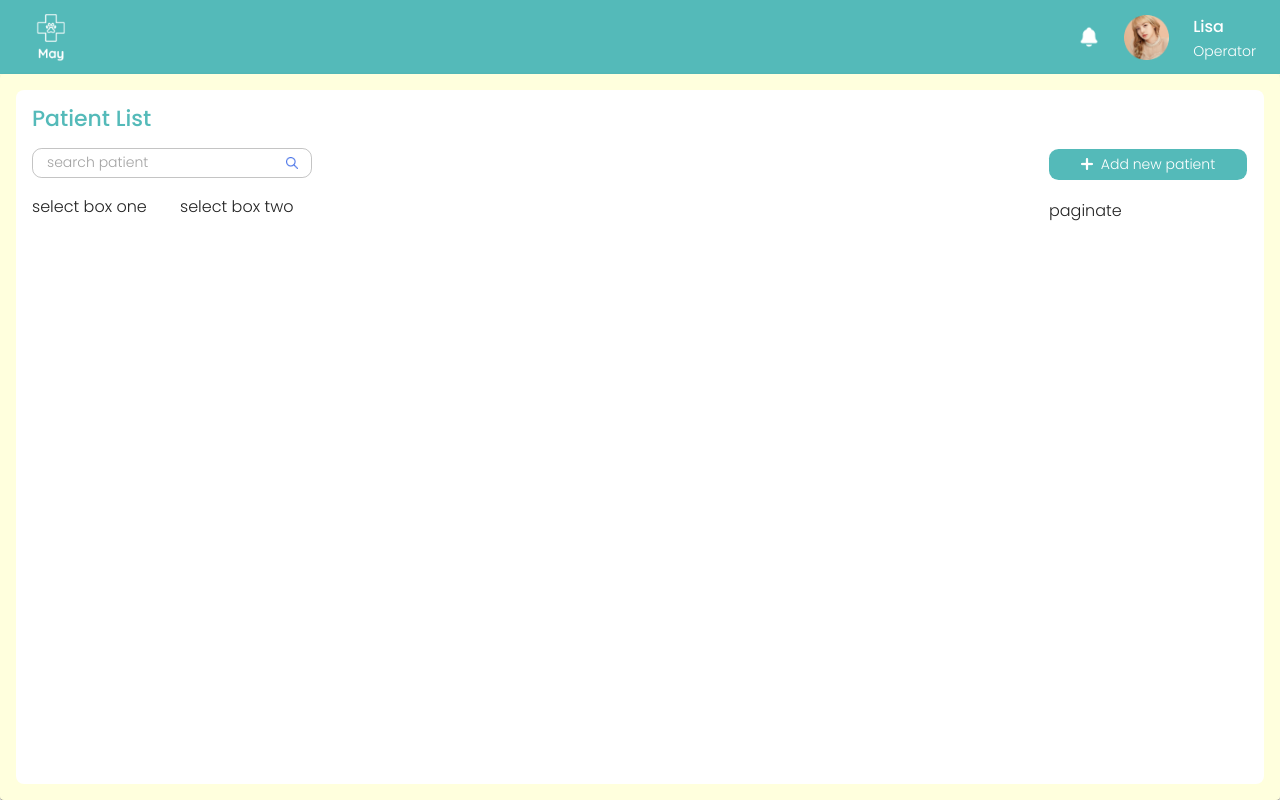
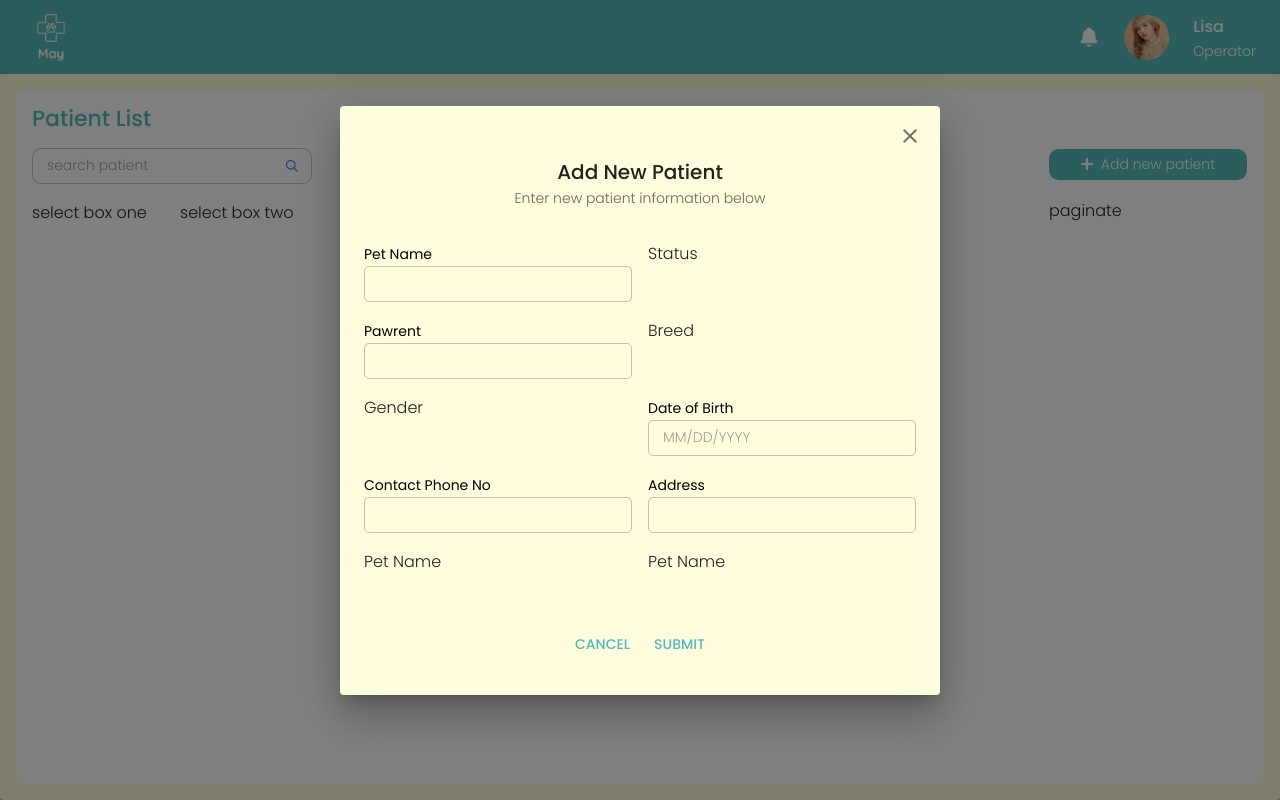
Before and after one commit to sawnaytharpoe02/MayClinic, a Next.js app in the folder frontend/: page / in a window 1280 px wide. Both pictures are taken after a click on the button "Add new patient". Built offline with nearby package versions, Linux system fonts and the light colour scheme.

Commit message:
fixing error for localization provider server

```diff
--- a/frontend/src/app/components/PatientList.tsx
+++ b/frontend/src/app/components/PatientList.tsx
@@ -1,9 +1,24 @@
-import React from 'react';
+'use client';
+
+import React, { useState } from 'react';
 import { Box, Stack, Typography, Grid, TextField } from '@mui/material';
 import AddPatientBtn from './button/AddPatientBtn';
 import Image from 'next/image';
+import CommonDialog from './dialog/CommonDialog';
 
 const PatientList = () => {
+  const [openDialog, setOpenDialog] = useState<boolean>(false);
+  const [modalType, setModalType] = useState<string>('' as string);
+
+  const handleAddPatient = () => {
+    setOpenDialog(true);
+    setModalType('add');
+  };
+
+  const handleClose = () => {
+    setOpenDialog(false);
+  };
+
   return (
     <Box p={2}>
       {/* title */}
@@ -59,12 +74,27 @@ const PatientList = () => {
           }}>
           <Stack sx={{ width: '200px' }} spacing={2}>
             <Box sx={{ border: '1px solid white' }}>
-              <AddPatientBtn>Add new patient</AddPatientBtn>
+              <AddPatientBtn onClick={handleAddPatient}>
+                Add new patient
+              </AddPatientBtn>
             </Box>
             <Box sx={{ border: '1px solid white' }}>paginate</Box>
           </Stack>
         </Grid>
       </Grid>
+
+      {openDialog && (
+        <CommonDialog
+          open={openDialog}
+          handleClose={handleClose}
+          title={modalType === 'add' ? 'Add New Patient' : 'Update Patient'}
+          content={
+            modalType === 'add'
+              ? 'Enter new patient information below'
+              : 'Enter update patient information below'
+          }
+        />
+      )}
     </Box>
   );
 };
--- /dev/null
+++ b/frontend/src/app/components/dialog/CommonDialog.tsx
@@ -0,0 +1,53 @@
+'use client';
+
+import React from 'react';
+import Dialog from '@mui/material/Dialog';
+import DialogActions from '@mui/material/DialogActions';
+import DialogContent from '@mui/material/DialogContent';
+import DialogContentText from '@mui/material/DialogContentText';
+import DialogTitle from '@mui/material/DialogTitle';
+import Button from '@mui/material/Button';
+import { Box, IconButton } from '@mui/material';
+import CloseIcon from '@mui/icons-material/Close';
+import AddPatientForm from '../form/AddPatientForm';
+
+const CommonDialog = ({
+  open,
+  handleClose,
+  title,
+  content,
+}: {
+  open: boolean;
+  handleClose: () => void;
+  title: string;
+  content: string;
+}) => {
+  return (
+    <>
+      <Dialog open={open} onClose={handleClose}>
+        <Box>
+          <IconButton
+            aria-label="close"
+            onClick={handleClose}
+            sx={{ m: '10px 10px 0 auto', display: 'flex' }}>
+            <CloseIcon />
+          </IconButton>
+        </Box>
+        <DialogTitle sx={{ textAlign: 'center', py: 0 }}>{title}</DialogTitle>
+        <DialogContent>
+          <DialogContentText sx={{ textAlign: 'center' }}>
+            {content}
+          </DialogContentText>
+          {/* Form */}
+          <AddPatientForm />
+        </DialogContent>
+        <DialogActions sx={{ justifyContent: 'center', p: 4 }}>
+          <Button onClick={handleClose}>Cancel</Button>
+          <Button type="submit">Submit</Button>
+        </DialogActions>
+      </Dialog>
+    </>
+  );
+};
+
+export default CommonDialog;
--- /dev/null
+++ b/frontend/src/app/components/form/AddPatientForm.tsx
@@ -0,0 +1,165 @@
+'use client';
+
+import React from 'react';
+import { useForm, Controller } from 'react-hook-form';
+import {
+  PatientSchemaType,
+  patientSchema,
+} from '@/lib/validations/patientSchema';
+import { zodResolver } from '@hookform/resolvers/zod';
+import { Grid, TextField, FormLabel } from '@mui/material';
+import { DatePicker } from '@mui/x-date-pickers';
+import dayjs, { Dayjs } from 'dayjs';
+
+const AddPatientForm = () => {
+  const {
+    control,
+    handleSubmit,
+    formState: { errors },
+  } = useForm({
+    defaultValues: {
+      petName: '',
+      status: '',
+      gender: '',
+      pawrent: '',
+      breed: '',
+      dob: null,
+      phone: '',
+      address: '',
+      city: '',
+      township: '',
+    },
+    resolver: zodResolver(patientSchema),
+  });
+
+  const isWeekend = (date: Dayjs) => {
+    const day = date.day();
+    return day === 0 || day === 6;
+  };
+
+  const onSubmit = (data: PatientSchemaType) => {
+    console.log(data);
+  };
+
+  return (
+    <form onSubmit={handleSubmit(onSubmit)}>
+      <Grid container spacing={2} mt={2}>
+        <Grid item xs={12} md={6}>
+          <FormLabel htmlFor="petName" sx={{ color: '#000', fontWeight: 400 }}>
+            Pet Name
+          </FormLabel>
+          <Controller
+            name="petName"
+            control={control}
+            render={({ field }) => (
+              <TextField
+                fullWidth
+                id="petName"
+                error={!!errors.petName}
+                helperText={errors.petName?.message}
+                {...field}
+              />
+            )}
+          />
+        </Grid>
+        <Grid item xs={12} md={6}>
+          Status
+        </Grid>
+        <Grid item xs={12} md={6}>
+          <FormLabel htmlFor="pawrent" sx={{ color: '#000', fontWeight: 400 }}>
+            Pawrent
+          </FormLabel>
+          <Controller
+            name="pawrent"
+            control={control}
+            render={({ field }) => (
+              <TextField
+                fullWidth
+                id="pawrent"
+                error={!!errors.pawrent}
+                helperText={errors.pawrent?.message}
+                {...field}
+              />
+            )}
+          />
+        </Grid>
+        <Grid item xs={12} md={6}>
+          Breed
+        </Grid>
+        <Grid item xs={12} md={6}>
+          Gender
+        </Grid>
+        <Grid item xs={12} md={6}>
+          <FormLabel htmlFor="dob" sx={{ color: '#000', fontWeight: 400 }}>
+            Date of Birth
+          </FormLabel>
+          <Controller
+            name="dob"
+            control={control}
+            render={({ field }) => (
+              <DatePicker
+                {...field}
+                value={field.value ? dayjs(field.value) : null}
+                shouldDisableDate={isWeekend}
+                slotProps={{
+                  textField: {
+                    fullWidth: true,
+                    error: !!errors.dob,
+                    helperText: errors.dob?.message,
+                  },
+                }}
+                onChange={(date) => {
+                  field.onChange(date?.toDate());
+                }}
+              />
+            )}
+          />
+        </Grid>
+        <Grid item xs={12} md={6}>
+          <FormLabel htmlFor="phone" sx={{ color: '#000', fontWeight: 400 }}>
+            Contact Phone No
+          </FormLabel>
+          <Controller
+            name="phone"
+            control={control}
+            render={({ field }) => (
+              <TextField
+                fullWidth
+                id="phone"
+                error={!!errors.phone}
+                helperText={errors.phone?.message}
+                {...field}
+              />
+            )}
+          />
+        </Grid>
+        <Grid item xs={12} md={6}>
+          <FormLabel htmlFor="address" sx={{ color: '#000', fontWeight: 400 }}>
+            Address
+          </FormLabel>
+          <Controller
+            name="address"
+            control={control}
+            render={({ field }) => (
+              <TextField
+                fullWidth
+                id="address"
+                error={!!errors.address}
+                helperText={errors.address?.message}
+                {...field}
+              />
+            )}
+          />
+        </Grid>
+        <Grid item xs={12} md={6}>
+          Pet Name
+        </Grid>
+        <Grid item xs={12} md={6}>
+          Pet Name
+        </Grid>
+      </Grid>
+    </form>
+  );
+};
+
+export default AddPatientForm;
--- a/frontend/src/app/layout.tsx
+++ b/frontend/src/app/layout.tsx
@@ -2,6 +2,8 @@ import type { Metadata } from 'next';
 import { Poppins } from 'next/font/google';
 import { ThemeProvider } from '@mui/material';
 import { theme } from '@/theme';
+import { LocalizationProvider } from '@mui/x-date-pickers';
+import { AdapterDayjs } from '@mui/x-date-pickers/AdapterDayjs';
 import './globals.css';
 
 const poppins = Poppins({ subsets: ['latin'], weight: '300' });
@@ -19,7 +21,11 @@ export default function RootLayout({
   return (
     <html lang="en">
       <body className={poppins.className}>
-        <ThemeProvider theme={theme}>{children}</ThemeProvider>
+        <ThemeProvider theme={theme}>
+          <LocalizationProvider dateAdapter={AdapterDayjs}>
+            {children}
+          </LocalizationProvider>
+        </ThemeProvider>
       </body>
     </html>
   );
--- /dev/null
+++ b/frontend/src/lib/validations/patientSchema.ts
@@ -0,0 +1,29 @@
+import { z } from 'zod';
+
+export const patientSchema = z.object({
+  petName: z
+    .string()
+    .min(2, { message: 'pet name has to be at least 2 chararcters' }),
+  status: z.string(),
+  gender: z.string({
+    errorMap: () => {
+      return { message: 'You have to select a gender' };
+    },
+  }),
+  pawrent: z
+    .string()
+    .min(2, { message: 'pawrent name has to be at least 2 characters' }),
+  breed: z.string(),
+  dob: z.string().nullable(),
+  phone: z
+    .string()
+    .regex(/^[0-9]+$/, { message: 'phone number has to be a number' })
+    .min(8, { message: 'phone number has to be at least 8 digits' })
+    .max(11, { message: 'phone number has to be at most 11 digits' }),
+  address: z.string(),
+  city: z.string(),
+  township: z.string(),
+});
+
+
+export type PatientSchemaType = z.infer<typeof patientSchema>;
--- a/frontend/src/theme.ts
+++ b/frontend/src/theme.ts
@@ -1,5 +1,6 @@
 'use client';
 
+import { Padding } from '@mui/icons-material';
 import { createTheme } from '@mui/material/styles';
 
 export const theme = createTheme({
@@ -14,7 +15,7 @@ export const theme = createTheme({
       main: '#CD211D',
     },
     background: {
-      paper: '#ffffdd',
+      paper: '#fffddd',
     },
   },
   typography: {
@@ -33,4 +34,18 @@ export const theme = createTheme({
       fontWeight: 300,
     },
   },
+  components: {
+    MuiTextField: {
+      styleOverrides: {
+        root: {
+          '& .MuiInputBase-root': {
+            borderRadius: '5px',
+          },
+          '.MuiInputBase-input.MuiOutlinedInput-input': {
+            padding: '8px 15px',
+          },
+        },
+      },
+    },
+  },
 });
```
Also changed, not shown: frontend/package.json (+7 -1 lines), frontend/src/themeProvider.tsx (added), 1 other file (tests, documents, lock files or other folders).
